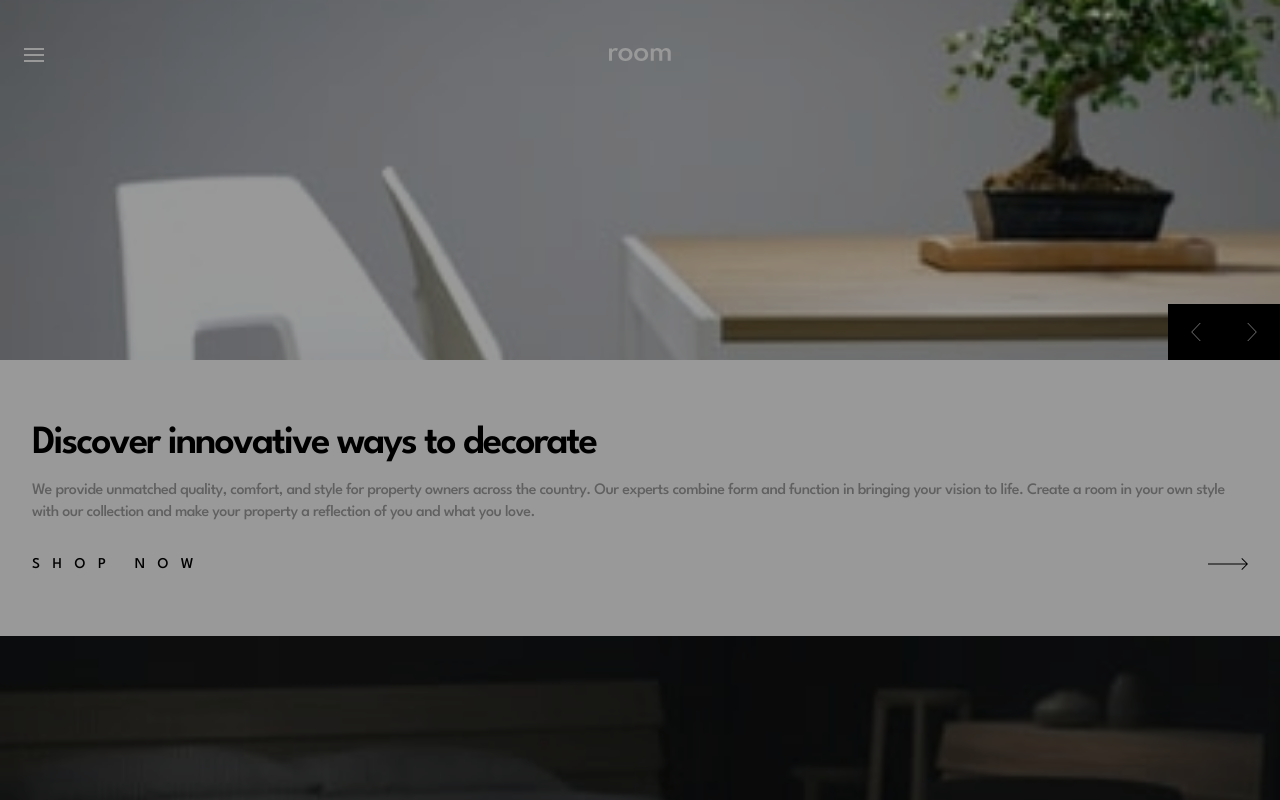
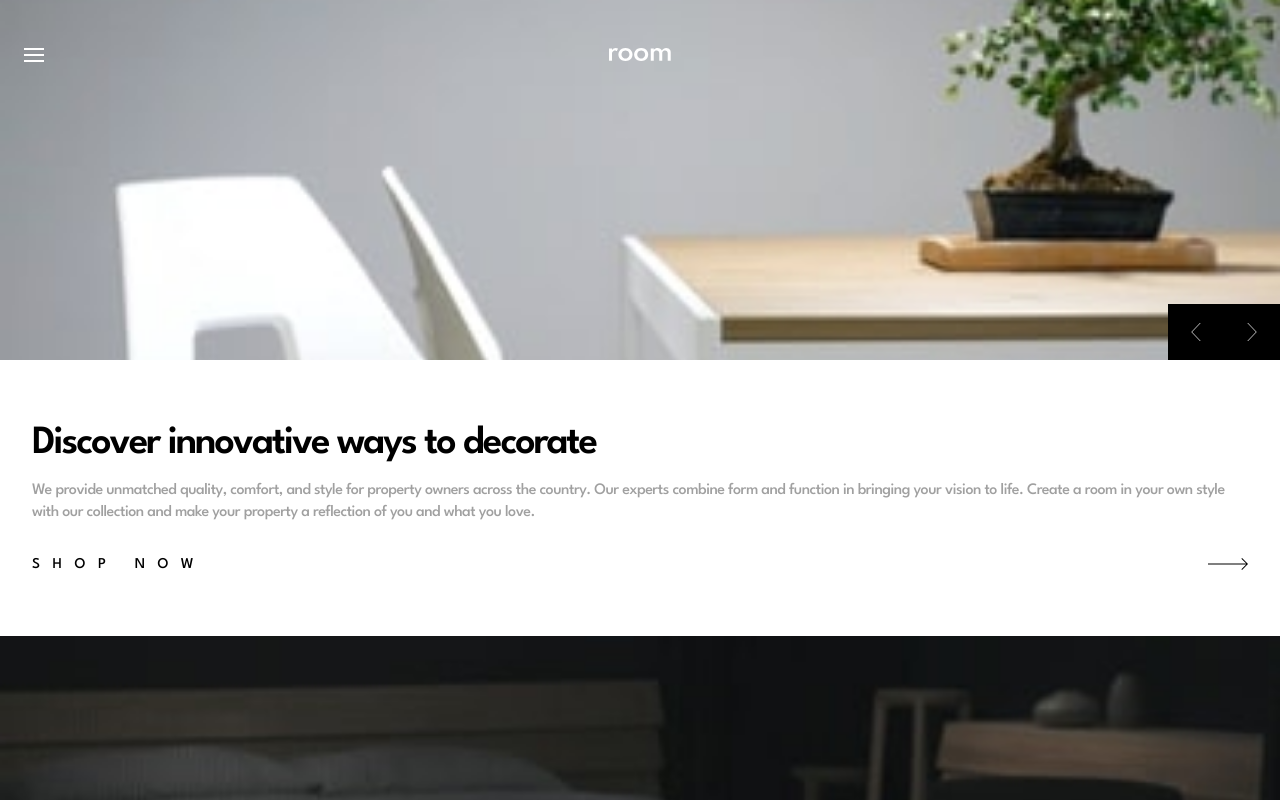
Before and after one commit to g-akca/room-homepage, a React (Vite) app: page / in a window 1280 px wide. Shown: the top 800 px of the page. Built offline with nearby package versions, Linux system fonts and the light colour scheme.

Commit message:
Add menu state and pass it to Header

```diff
--- a/src/App.jsx
+++ b/src/App.jsx
@@ -2,14 +2,18 @@ import HeroSection from "./components/HeroSection";
 import MainSection from "./components/MainSection";
 import Menu from "./components/Menu";
 
+import { useState } from "react";
+
 function App() {
+  const [isMenuOpen, setIsMenuOpen] = useState(false);
+
   return (
     <div className="text-base leading-base tracking-base text-grey-500 flex flex-col gap-16">
-      <HeroSection />
+      <HeroSection openMenu={() => setIsMenuOpen(true)} />
 
       <MainSection />
 
-      <Menu />
+      {isMenuOpen && <Menu />}
     </div>
   )
 }
--- a/src/components/Header.jsx
+++ b/src/components/Header.jsx
@@ -3,12 +3,15 @@ import logo from "/images/logo.svg";
 import leftIcon from "/images/icon-angle-left.svg";
 import rightIcon from "/images/icon-angle-right.svg";
 
-function Header() {
+function Header({ openMenu }) {
   return (
     <header className="relative h-90 px-6 py-12 bg-[url('/images/mobile-image-hero-1.jpg')] bg-cover bg-center">
       <nav>
         <div className="grid grid-cols-3">
-          <img src={menuIcon} alt="Menu icon" />
+          <button type="button" onClick={openMenu}>
+            <img src={menuIcon} alt="Menu icon" />
+          </button>
+
           <img src={logo} alt="Room logo" className="justify-self-center" />
         </div>
 
--- a/src/components/HeroSection.jsx
+++ b/src/components/HeroSection.jsx
@@ -1,10 +1,10 @@
 import Header from "./Header";
 import HeroContent from "./HeroContent";
 
-function HeroSection() {
+function HeroSection({ openMenu }) {
   return (
     <section className="flex flex-col gap-16">
-      <Header />
+      <Header openMenu={openMenu} />
 
       <HeroContent />
     </section>
```
